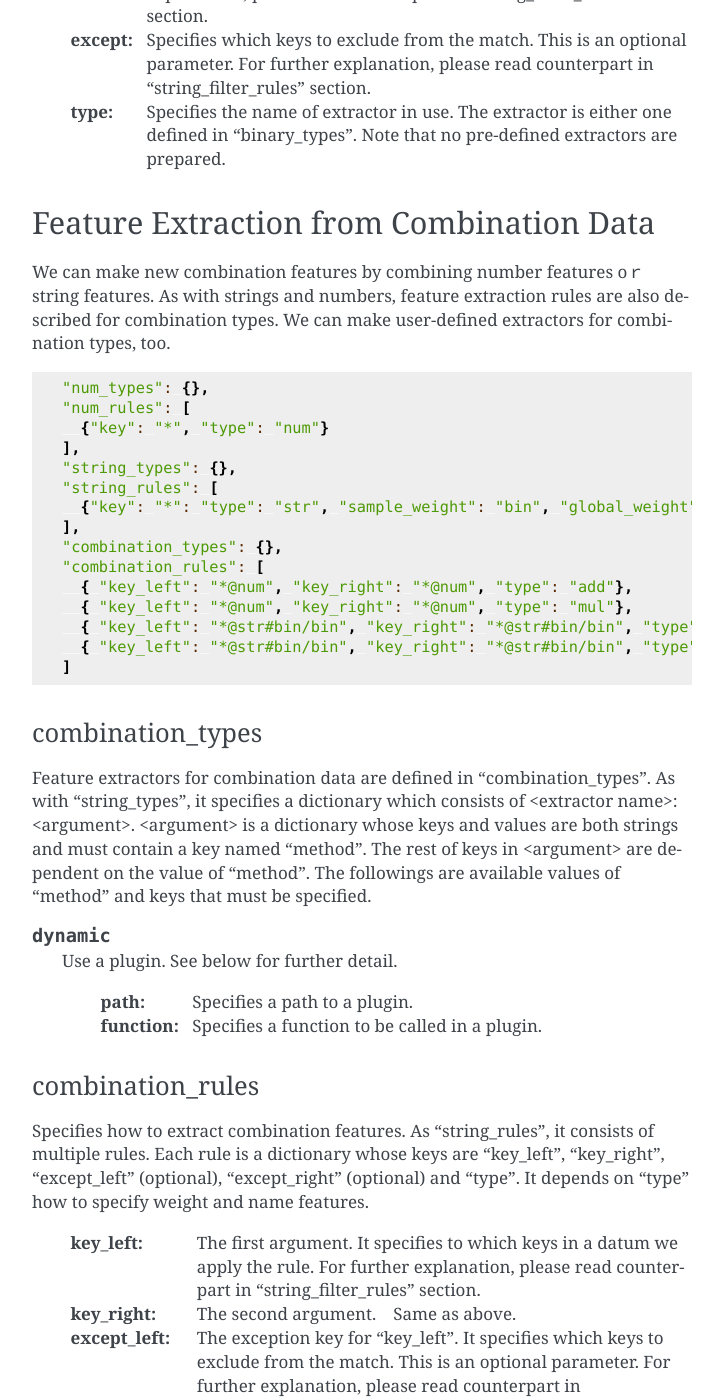
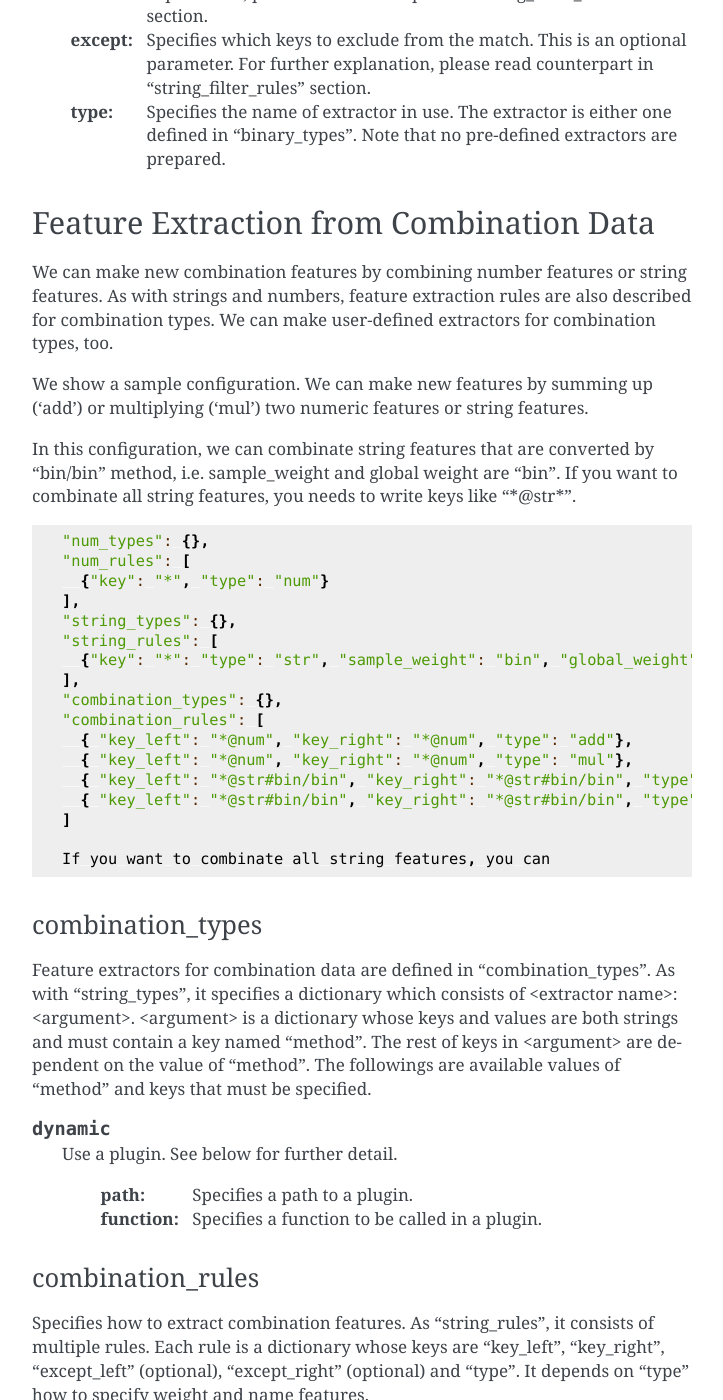
Before and after one commit to jubatus/website, a Sphinx documentation site: the page built from source/en/fv_convert.rst, in a window 1280 px wide and 1400 px high, scrolled down 14960 px. Shown: the whole window, without its empty margins (388-1111 px from the left). Built offline with Sphinx 7.4.7, drawn with Linux system fonts in a browser that asks for light colours; the version number could not be read and is left out.

Commit message:
add configulation description

```diff
--- a/source/en/fv_convert.rst
+++ b/source/en/fv_convert.rst
@@ -576,11 +576,18 @@ It depends on "type" how to specify weight and name features.
 
 
 Feature Extraction from Combination Data
--------------------------------
+----------------------------------------
 
-We can make new combination features by combining number features oｒ string features.
+We can make new combination features by combining number features or string features.
 As with strings and numbers, feature extraction rules are also described for combination types.
 We can make user-defined extractors for combination types, too.
+
+We show a sample configuration.
+We can make new features by summing up ('add') or multiplying ('mul') two numeric features or string features.
+
+In this configuration, we can combinate string features that are converted by "bin/bin" method,
+i.e. sample_weight and global weight are "bin".
+If you want to combinate all string features, you needs to write keys like "\*\@str\*".
 
 .. code-block:: js
 
@@ -599,6 +606,11 @@ We can make user-defined extractors for combination types, too.
         { "key_left": "*@str#bin/bin", "key_right": "*@str#bin/bin", "type": "add"}
         { "key_left": "*@str#bin/bin", "key_right": "*@str#bin/bin", "type": "mul"}
       ]
+
+      If you want to combinate all string features, you can
+
+
+
 
 
 combination_types
```
